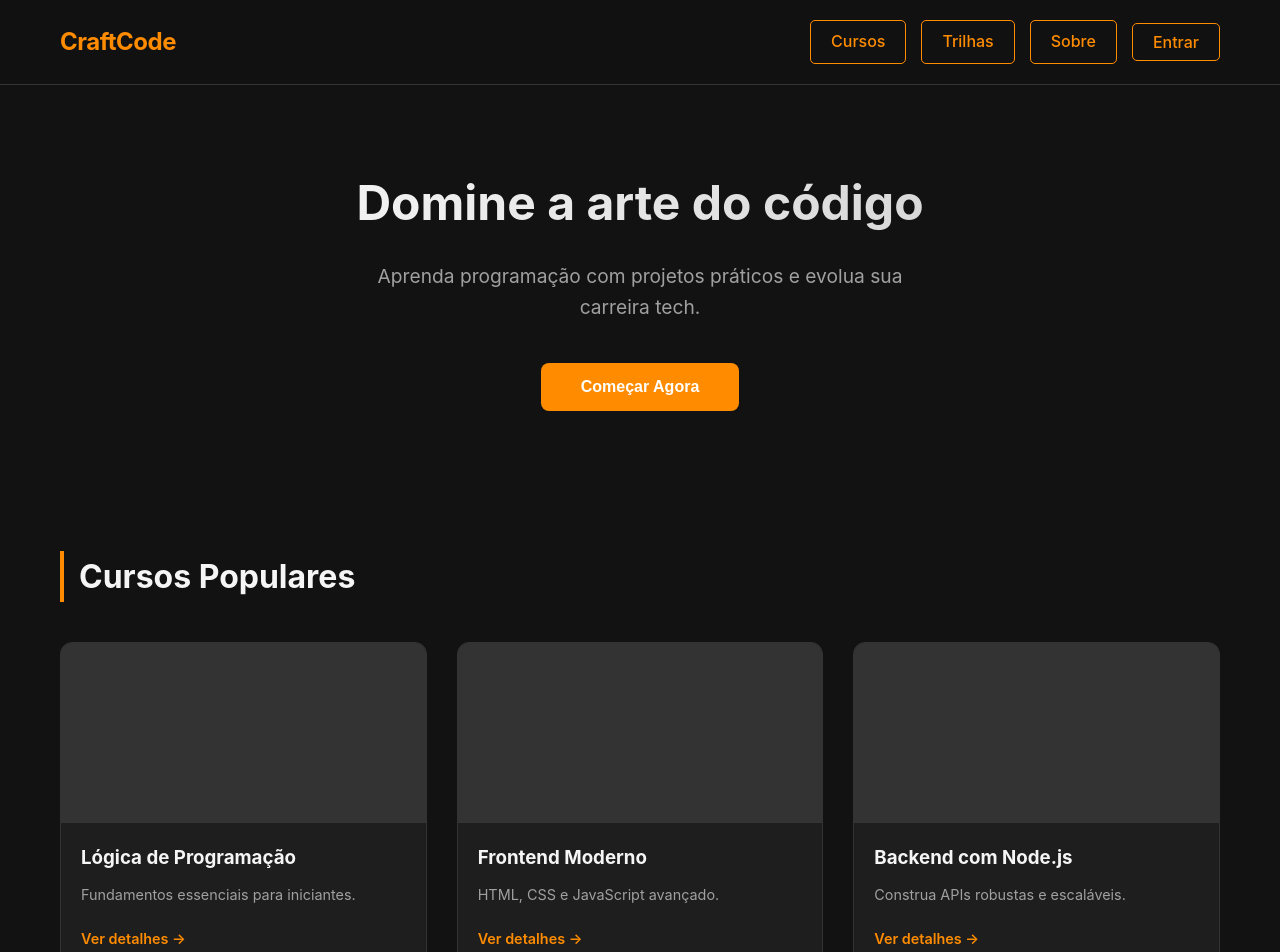
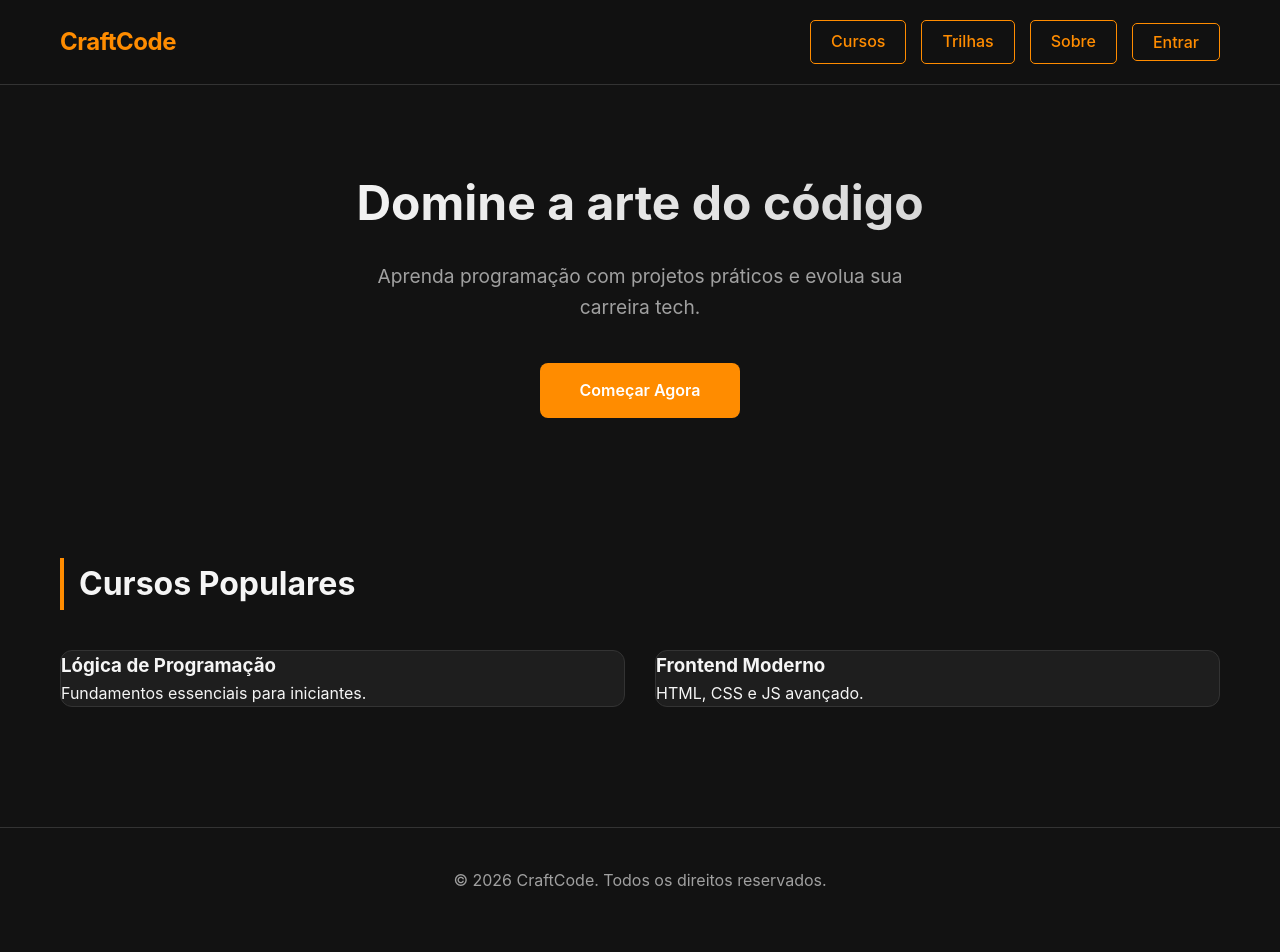
Before and after one commit to MateusViegasCode/ASCII---Projeto-Trainee, a React (Vite) app: page / in a window 1280 px wide. Shown: the top 952 px of the page. Built offline with nearby package versions, Linux system fonts and the light colour scheme.

Commit message:
Refactor App component structure and remove unused state

```diff
--- a/src/App.jsx
+++ b/src/App.jsx
@@ -1,80 +1,41 @@
-import React, { useState } from 'react';
-import Login from './Login.jsx';
+import React, { useState } from 'react'
+import Login from './Login.jsx'
 
 function App() {
   const [paginaAtual, setPaginaAtual] = useState('home');
-  // Novo estado para guardar as informações do utilizador
-  const [usuarioLogado, setUsuarioLogado] = useState(null);
-
-  // Função para limpar o utilizador e voltar ao estado deslogado
-  const fazerLogout = () => {
-    setUsuarioLogado(null);
-  };
 
   if (paginaAtual === 'login') {
-    return (
-      <Login
-        voltar={() => setPaginaAtual('home')}
-        // Esta função recebe os dados do Login.jsx e guarda no App.jsx
-        aoLogarSucesso={(dadosDoUsuario) => {
-          setUsuarioLogado(dadosDoUsuario);
-          setPaginaAtual('home'); // Volta para a home automaticamente
-        }}
-      />
-    );
+    return <Login voltar={() => setPaginaAtual('home')} />;
   }
 
   return (
-    <div>
+    <>
       <header className="main-header">
         <div className="container header-content">
-          <div className="logo">CraftCode</div>
+          <div className="logo" onClick={() => setPaginaAtual('home')} style={{cursor: 'pointer'}}>
+            CraftCode
+          </div>
           <nav>
             <ul className="nav-links">
               <li><a href="#">Cursos</a></li>
               <li><a href="#">Trilhas</a></li>
               <li><a href="#">Sobre</a></li>
-
-              {/* Renderização Condicional: Muda o que aparece no cabeçalho */}
               <li>
-                {usuarioLogado ? (
-                  // Se ESTIVER logado, mostra o nome e o botão de Sair
-                  <div style={{ display: 'flex', alignItems: 'center', gap: '15px' }}>
-                    <span style={{ color: 'var(--primary-color)', fontWeight: 'bold' }}>
-                      Olá, {usuarioLogado.nome}!
-                    </span>
-                    <button onClick={fazerLogout} className="btn-entrar-header" style={{ borderColor: '#ff4444', color: '#ff4444' }}>
-                      Sair
-                    </button>
-                  </div>
-                ) : (
-                  // Se NÃO estiver logado, mostra o botão original de Entrar
                 <button onClick={() => setPaginaAtual('login')} className="btn-entrar-header">
                   Entrar
                 </button>
-                )}
               </li>
-
             </ul>
           </nav>
         </div>
       </header>
 
+      <main>
         <section className="hero">
           <div className="container">
             <h1>Domine a arte do código</h1>
             <p>Aprenda programação com projetos práticos e evolua sua carreira tech.</p>
-
-          {/* Se o utilizador já estiver logado, podemos mudar o texto do botão principal também */}
-          {usuarioLogado ? (
-             <button className="btn-primary" style={{ border: 'none', cursor: 'pointer', fontSize: '1rem' }}>
-               Ver meus cursos
-             </button>
-          ) : (
-            <button onClick={() => setPaginaAtual('login')} className="btn-primary" style={{ border: 'none', cursor: 'pointer', fontSize: '1rem' }}>
-              Começar Agora
-            </button>
-          )}
+            <a href="#" className="btn-primary">Começar Agora</a>
           </div>
         </section>
 
@@ -82,42 +43,25 @@ function App() {
             <div className="container">
                 <h2>Cursos Populares</h2>
                 <div className="course-grid">
-                <article className="course-card">
-                    <div className="card-image"></div>
-                    <div className="card-content">
+                    <div className="course-card">
                         <h3>Lógica de Programação</h3>
                         <p>Fundamentos essenciais para iniciantes.</p>
-                        <a href="#" className="link-details">Ver detalhes &rarr;</a>
                     </div>
-                </article>
-
-                <article className="course-card">
-                    <div className="card-image"></div>
-                    <div className="card-content">
+                    <div className="course-card">
                         <h3>Frontend Moderno</h3>
-                        <p>HTML, CSS e JavaScript avançado.</p>
-                        <a href="#" className="link-details">Ver detalhes &rarr;</a>
+                        <p>HTML, CSS e JS avançado.</p>
                     </div>
-                </article>
-
-                <article className="course-card">
-                    <div className="card-image"></div>
-                    <div className="card-content">
-                        <h3>Backend com Node.js</h3>
-                        <p>Construa APIs robustas e escaláveis.</p>
-                        <a href="#" className="link-details">Ver detalhes &rarr;</a>
-                    </div>
-                </article>
                 </div>
             </div>
         </section>
+      </main>
 
       <footer>
         <div className="container">
           <p>&copy; 2026 CraftCode. Todos os direitos reservados.</p>
         </div>
       </footer>
-    </div>
+    </>
   );
 }
 
```
Lines whose indentation alone changed are shown as unchanged.
